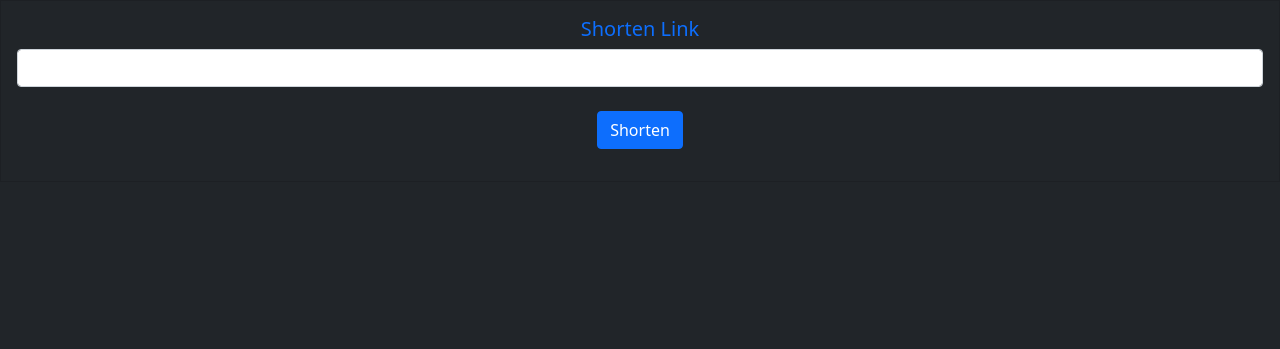
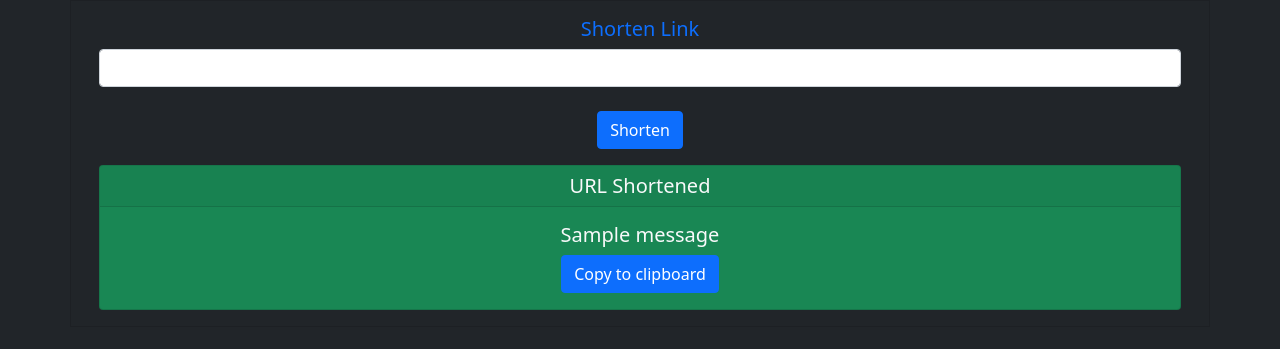
Before and after one commit to deltawing0700/linkfy, a Flask app: page / in a window 1280 px wide. Shown: the part 56-405 px from the top of the page. Run offline with Flask 2, Linux system fonts and the light colour scheme; tables that the repository leaves empty hold one stand-in row (values such as "Sample post"); one stand-in notice (Sample message) is shown.

Commit message:
minute changes

```diff
--- a/app.py
+++ b/app.py
@@ -14,6 +14,7 @@ app = Flask(__name__)
 #App configuration
 app.config.from_pyfile("config.cfg")
 app.config["SQLALCHEMY_DATABASE_URI"] = os.environ.get("DATABASE_URI")
+app.config["SECRET_KEY"] = os.environ.get("APP_SECRET")
 
 #extension initialization
 db.init_app(app)
--- a/blueprints/main.py
+++ b/blueprints/main.py
@@ -1,4 +1,5 @@
-from flask import Blueprint, render_template, request, redirect
+from flask import Blueprint, render_template,\
+                    request, redirect, flash, url_for
 from models import ShortUrl
 from extensions import db
 import helper
@@ -22,7 +23,8 @@ def shorten():
     item = ShortUrl(_id=_id, url=url)
     db.session.add(item)
     db.session.commit()
-    return _id
+    flash(url_for("main.open", id=_id, _external = True))
+    return redirect(url_for("main.home"))
 
 @main.route("/<id>")
 def open(id):
--- a/templates/api_docs.html
+++ b/templates/api_docs.html
@@ -13,7 +13,7 @@
 				<p>method - POST</p>
 			</div>
 		</div>
-	</div>
+	</div><br>
 	<div class="card">
 		<div class="card-header">
 			{{ url_for('api.shorten', _external=True) }}
--- a/templates/index.html
+++ b/templates/index.html
@@ -16,15 +16,16 @@
           <a class="nav-link" href="#">Shorten</a>
         </li>
         <li class="nav-item">
-          <a class="nav-link" href="#">Api</a>
+          <a class="nav-link" href="{{ url_for('api.home') }}">Api</a>
         </li>
       </ul>
     </div>
   </div>
 </nav>
 <!-- bootstrap card for shortner -->
-<div class="card text-center text-primary bg-dark rounded-0">
+<div class="card text-center text-primary bg-dark rounded-0 container">
   <div class="card-body">
+
     <h5 class="card-title">Shorten Link</h5>
     <form action="{{ url_for('main.shorten') }}" method="post">
         <div class="mb-3">
@@ -32,6 +33,20 @@
             <input type="submit" value="Shorten" class="btn btn-primary"/>
         </div>
     </form>
+          {% with messages = get_flashed_messages() %}
+        {% if messages %}
+            {% for message in messages %}
+				<div class="card bg-success text-light">
+					<h5 class="card-header">URL Shortened</h5>
+					<div class="card-body">
+						<h5 class="card-title">{{ message }}</h5>
+						<!--<p class="card-text">With supporting text below as a natural lead-in to additional content.</p>-->
+						<a href="#" class="btn btn-primary">Copy to clipboard</a>
+					</div>
+				</div>
+            {% endfor %}
+        {% endif %}
+      {% endwith %}
   </div>
 </div>
 
```
